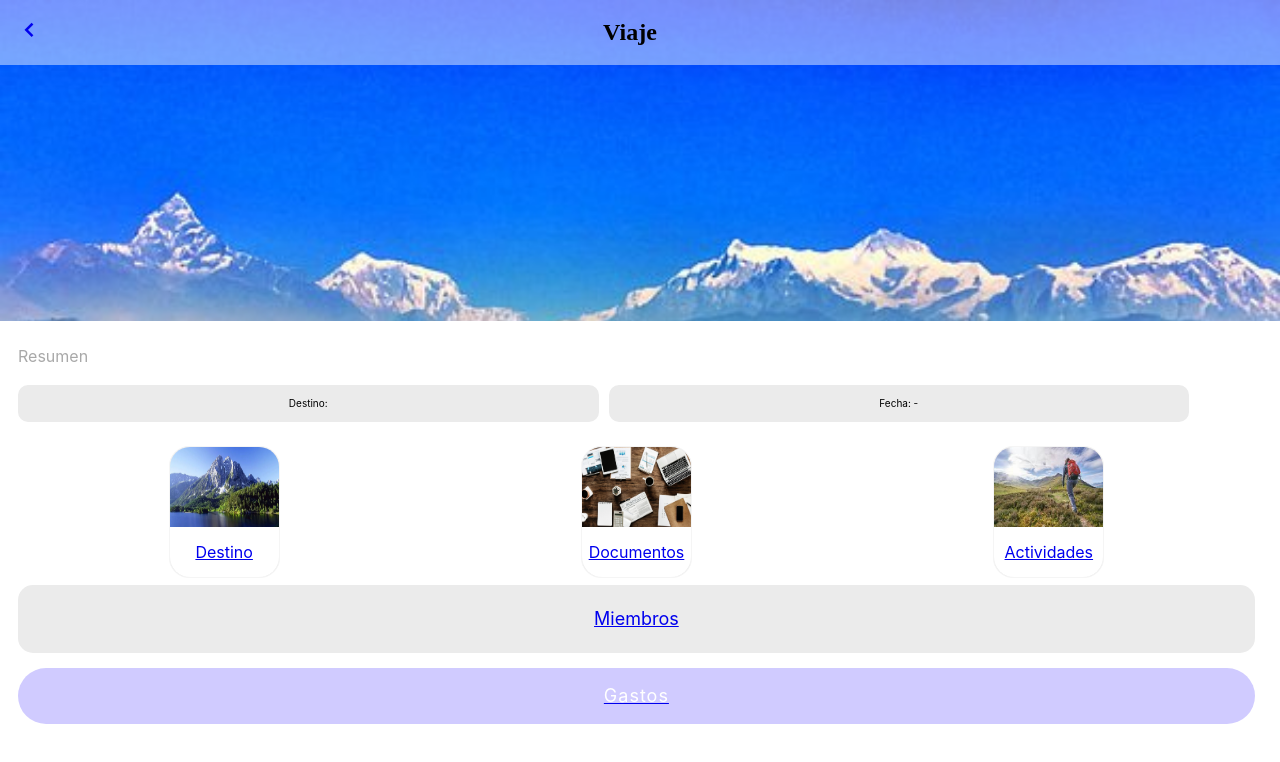
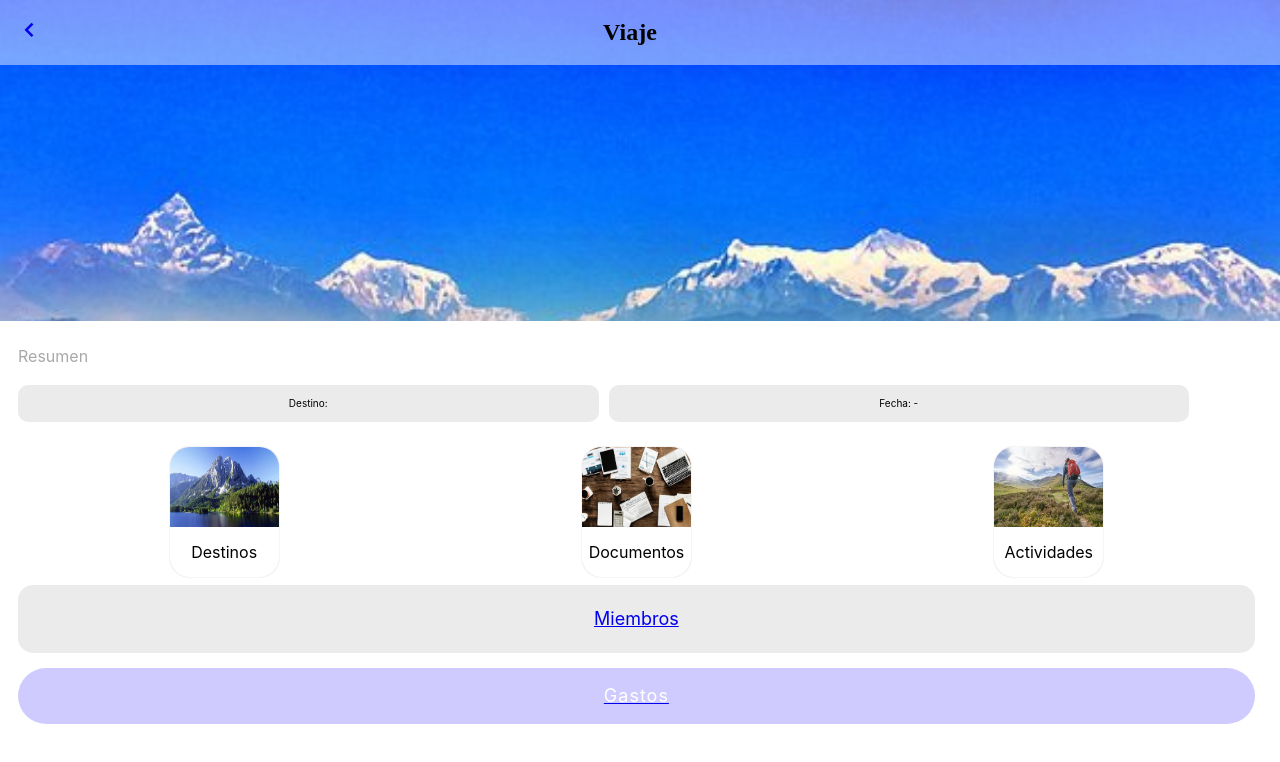
Before and after one commit to BautiJanse/Front-SmartTravel, a React (Vite) app: page /Home in a window 1280 px wide. Shown: the top 762 px of the page. Built offline with nearby package versions, Linux system fonts and the light colour scheme; no server answers.

Commit message:
FIX (Home) Cambie como se lleva a las pagians para cambiar el limite de los botones

```diff
--- a/src/Componentes/Home.jsx
+++ b/src/Componentes/Home.jsx
@@ -1,4 +1,4 @@
-import { NavLink, Route, Routes } from "react-router-dom"
+import { NavLink, Route, Routes, useNavigate } from "react-router-dom"
 import React, { useEffect, useState } from "react"
 import axios from "axios";
 import '../Styles/home.css';
@@ -7,6 +7,8 @@ export const Home = () => {
   const [destino, setDestino] = useState('')
   const [fecha, setFecha] = useState('')
   const [nombreViaje, setNombreViaje] = useState('')
+
+  const nav = useNavigate()
 
   //sessionStorage.setItem("viajeId", 1)  esto guarda en el web browser el id de viaje que estamos usando, se tendria que poder cambiar cuando elegimos los viajes
 
@@ -80,29 +82,21 @@ export const Home = () => {
 
 
           <div className="container-box">
-<NavLink to="/Destino" >
-  <div className="box">
+
+            <div className="box" type="button" onClick={() => nav("/Destino")}>
               <img src="public/sonar-montanasjpg.webp" alt="Imagen" />
-  <p>Destino</p>
+              <p>Destinos</p>
             </div>
-  </NavLink>
 
-  <NavLink to="/Documentos" >
-
-  <div className="box">
+            <div className="box" type="button" onClick={() => nav("/Documentos")}>
               <img src="public/project-documents.jpg" alt="Imagen" />
               <p>Documentos</p>
             </div>
-  </NavLink>
 
-  <NavLink to="/Actividades" >
-  <div className="box">
+            <div className="box" type="button" onClick={() => nav("/Actividades")}>
               <img src="public/descarga (1).jpeg" alt="Imagen" />
               <p>Actividades</p>
             </div>
-  </NavLink>
-
-
 
           </div>
 
@@ -116,15 +110,8 @@ export const Home = () => {
               <p>Gastos</p>
             </div>
           </NavLink>
-
-
         </div>
-
       </section>
-
-
     </div>
-
-
   )
 }
```
Lines whose indentation alone changed are shown as unchanged.
